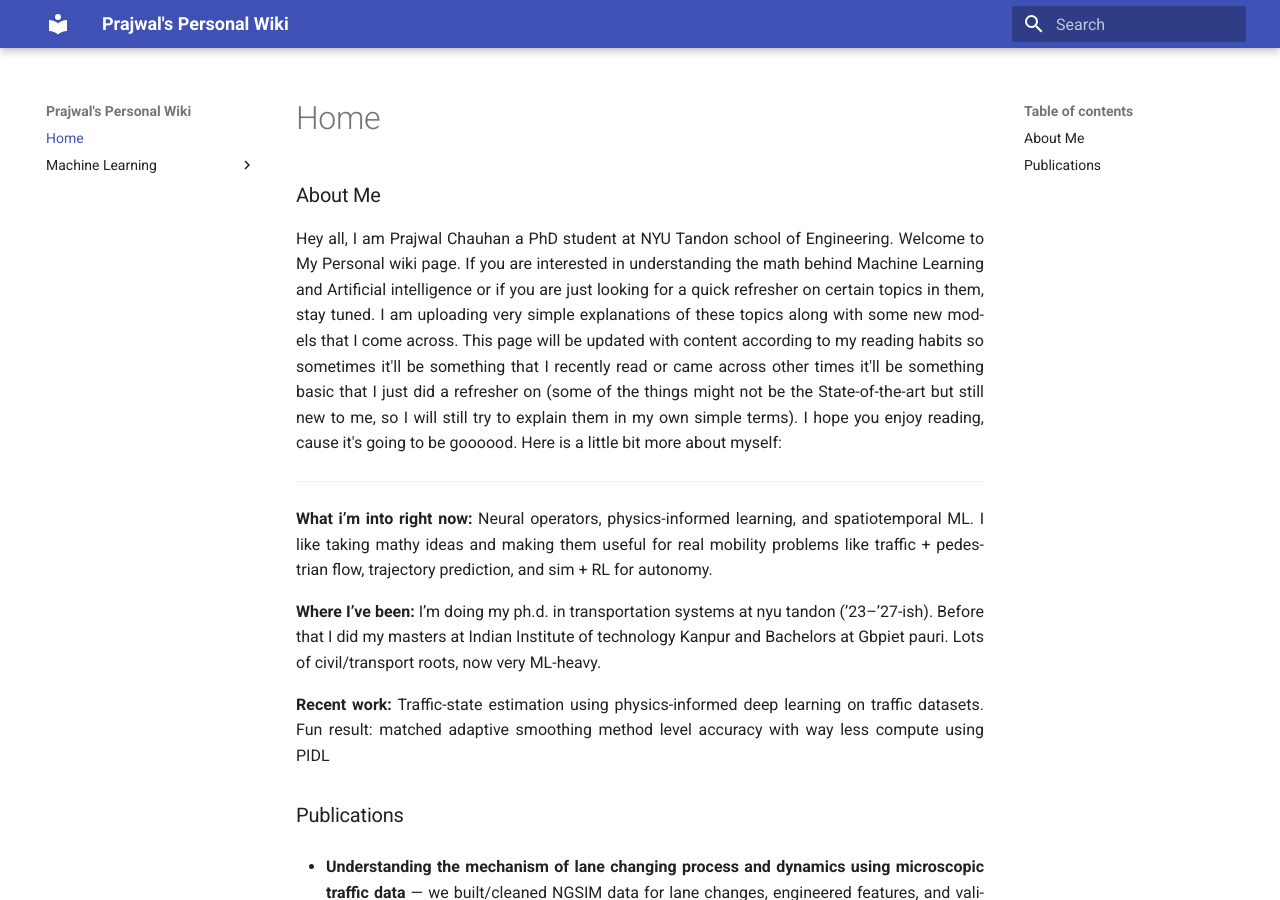
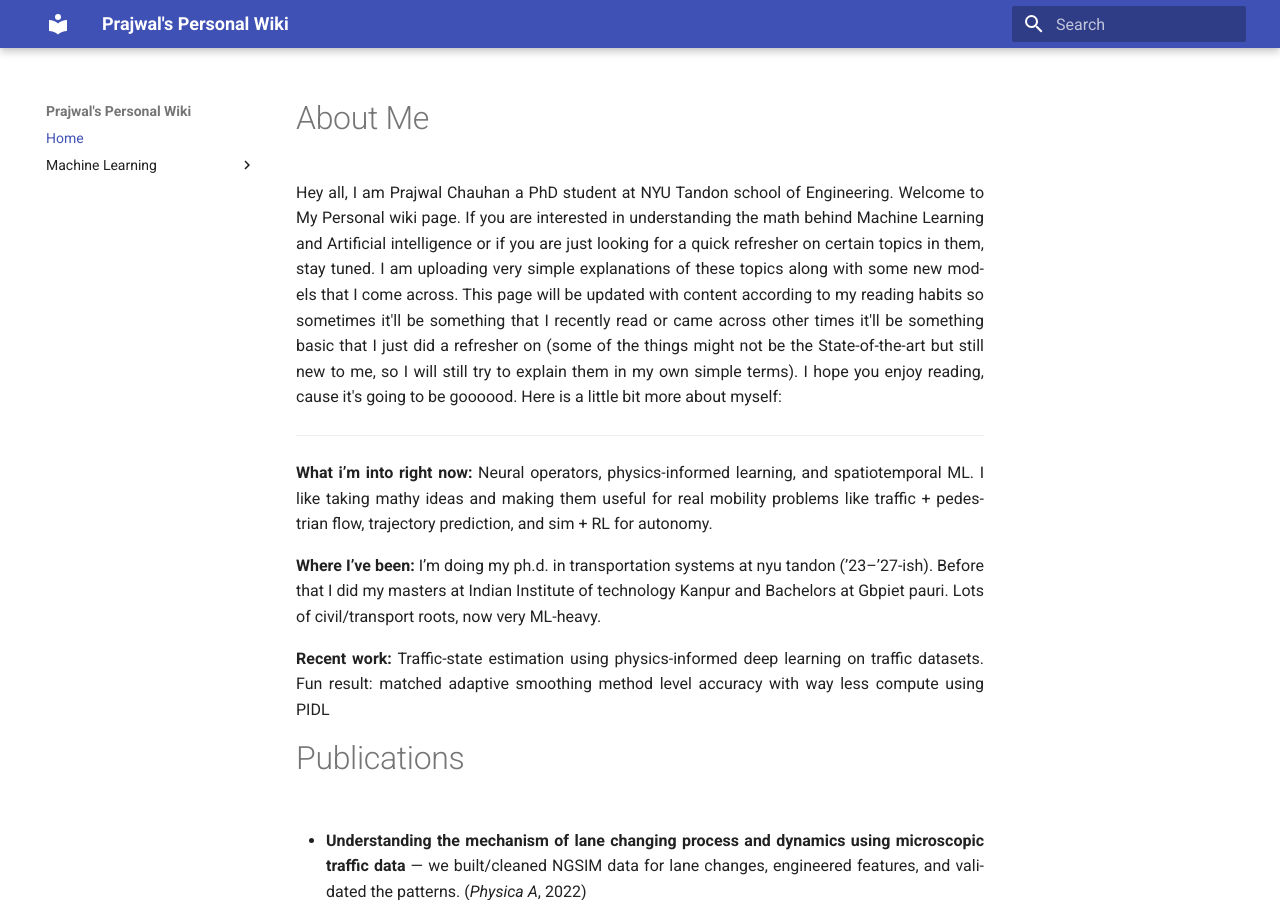
Before and after one commit to pj1911/my-wiki, an MkDocs documentation site: the page built from docs/index.md, in a window 1280 px wide and 900 px high. Built offline with MkDocs 1.6.1 and Material for MkDocs 9.7.7, drawn with Linux system fonts in a browser that asks for light colours.

Commit message:
Update index.md

```diff
--- a/docs/index.md
+++ b/docs/index.md
@@ -1,4 +1,5 @@
-###About Me
+#About Me
+
 Hey all, I am Prajwal Chauhan a PhD student at NYU Tandon school of Engineering. Welcome to My Personal wiki page. If you are interested in understanding the math behind Machine Learning and Artificial intelligence or if you are just looking for a quick refresher on certain topics in them, stay tuned. I am uploading very simple explanations of these topics along with some new models that I come across. This page will be updated with content according to my reading habits so sometimes it'll be something that I recently read or came across other times it'll be something basic that I just did a refresher on (some of the things might not be the State-of-the-art but still new to me, so I will still try to explain them in my own simple terms). I hope you enjoy reading, cause it's going to be goooood. Here is a little bit more about myself:
 
 ---
@@ -9,7 +10,7 @@ Hey all, I am Prajwal Chauhan a PhD student at NYU Tandon school of Engineering.
 
 **Recent work:** Traffic-state estimation using physics-informed deep learning on traffic datasets. Fun result: matched adaptive smoothing method level accuracy with way less compute using PIDL
 
-###Publications
+#Publications
 
 - **Understanding the mechanism of lane changing process and dynamics using microscopic traffic data** — we built/cleaned NGSIM data for lane changes, engineered features, and validated the patterns. (*Physica A*, 2022)
   [paper](https://www.sciencedirect.com/science/article/pii/S0378437122000735) · [doi:10.1016/j.physa.2022.126981](https://doi.org/10.1016/j.physa.2022.126981)
```
